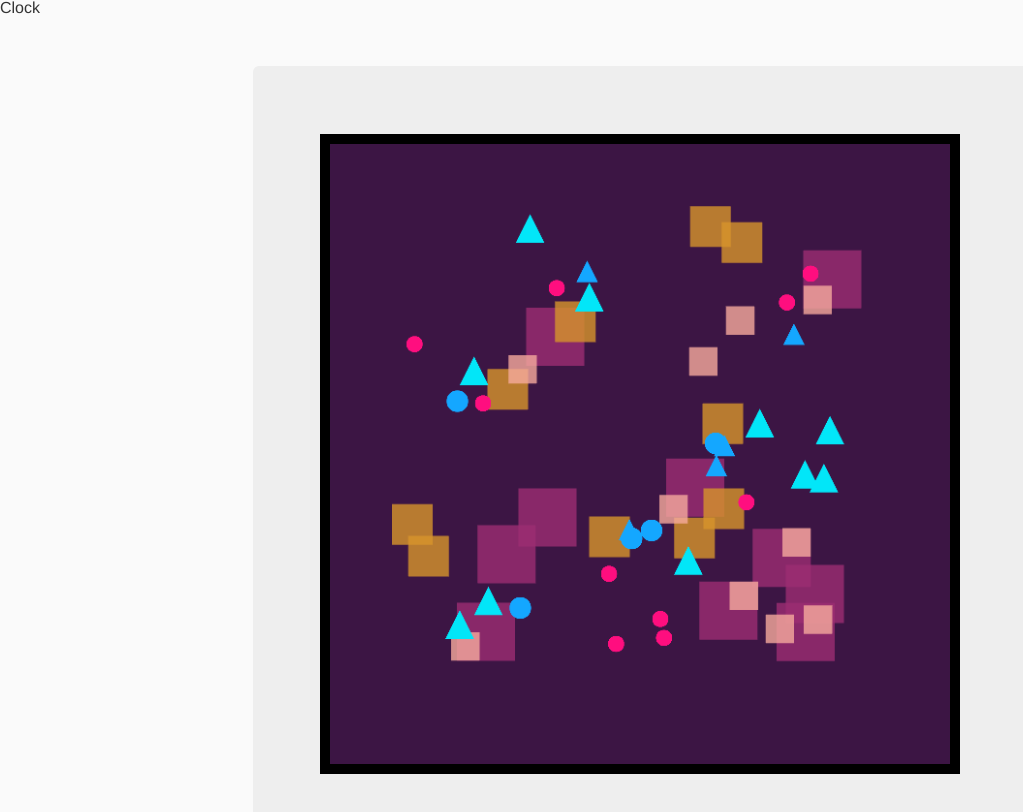
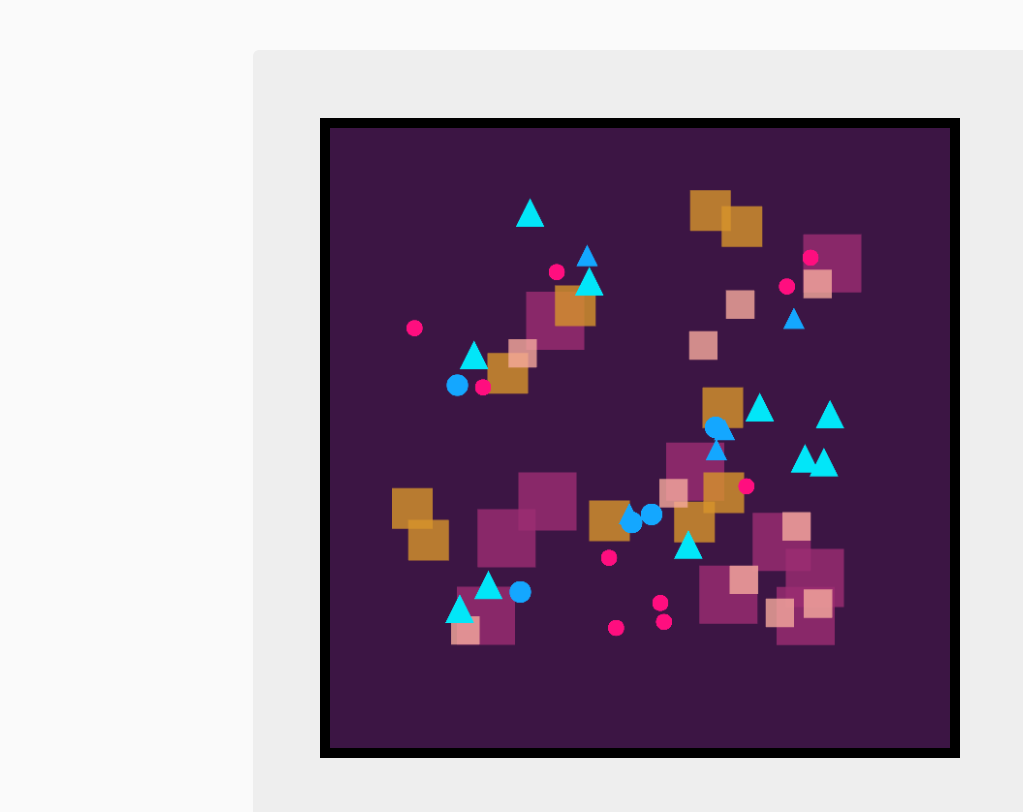
Before and after one commit to ollieBaker/sketches, a plain HTML site: page clock/index.html in a window 1280 px wide. Shown: the whole page, without its empty margins (0-1023 px from the left). Drawn offline with Linux system fonts and the light colour scheme.

Commit message:
removing page p title

```diff
--- a/clock/index.html
+++ b/clock/index.html
@@ -1,4 +1,4 @@
-<!doctype html> <html> <head> <meta charset=utf-8> <meta name=description> <meta name=viewport content="width=device-width, initial-scale=1"> <title>Tree</title> <link rel=apple-touch-icon sizes=57x57 href=/apple-icon-57x57.png> <link rel=apple-touch-icon sizes=60x60 href=/apple-icon-60x60.png> <link rel=apple-touch-icon sizes=72x72 href=/apple-icon-72x72.png> <link rel=apple-touch-icon sizes=76x76 href=/apple-icon-76x76.png> <link rel=apple-touch-icon sizes=114x114 href=/apple-icon-114x114.png> <link rel=apple-touch-icon sizes=120x120 href=/apple-icon-120x120.png> <link rel=apple-touch-icon sizes=144x144 href=/apple-icon-144x144.png> <link rel=apple-touch-icon sizes=152x152 href=/apple-icon-152x152.png> <link rel=apple-touch-icon sizes=180x180 href=/apple-icon-180x180.png> <link rel=icon type=image/png sizes=192x192 href=/android-icon-192x192.png> <link rel=icon type=image/png sizes=32x32 href=/favicon-32x32.png> <link rel=icon type=image/png sizes=96x96 href=/favicon-96x96.png> <link rel=icon type=image/png sizes=16x16 href=/favicon-16x16.png> <link rel=manifest href=/manifest.json> <meta name=msapplication-TileColor content=#ffffff> <meta name=msapplication-TileImage content=/ms-icon-144x144.png> <meta name=theme-color content=#ffffff> <link rel=stylesheet href=styles/main.css> </head> <body> <p class=label>Clock</p> <!--[if lt IE 10]>
+<!doctype html> <html> <head> <meta charset=utf-8> <meta name=description> <meta name=viewport content="width=device-width, initial-scale=1"> <title>Tree</title> <link rel=apple-touch-icon sizes=57x57 href=/apple-icon-57x57.png> <link rel=apple-touch-icon sizes=60x60 href=/apple-icon-60x60.png> <link rel=apple-touch-icon sizes=72x72 href=/apple-icon-72x72.png> <link rel=apple-touch-icon sizes=76x76 href=/apple-icon-76x76.png> <link rel=apple-touch-icon sizes=114x114 href=/apple-icon-114x114.png> <link rel=apple-touch-icon sizes=120x120 href=/apple-icon-120x120.png> <link rel=apple-touch-icon sizes=144x144 href=/apple-icon-144x144.png> <link rel=apple-touch-icon sizes=152x152 href=/apple-icon-152x152.png> <link rel=apple-touch-icon sizes=180x180 href=/apple-icon-180x180.png> <link rel=icon type=image/png sizes=192x192 href=/android-icon-192x192.png> <link rel=icon type=image/png sizes=32x32 href=/favicon-32x32.png> <link rel=icon type=image/png sizes=96x96 href=/favicon-96x96.png> <link rel=icon type=image/png sizes=16x16 href=/favicon-16x16.png> <link rel=manifest href=/manifest.json> <meta name=msapplication-TileColor content=#ffffff> <meta name=msapplication-TileImage content=/ms-icon-144x144.png> <meta name=theme-color content=#ffffff> <link rel=stylesheet href=styles/main.css> </head> <body><!--[if lt IE 10]>
  <p class="browserupgrade">You are using an <strong>outdated</strong> browser. Please <a href="http://browsehappy.com/">upgrade your browser</a> to improve your experience.</p>
  <![endif]--> <div id=container class=hero-unit> </div>  <script>
     (function(b, o, i, l, e, r) {
```
